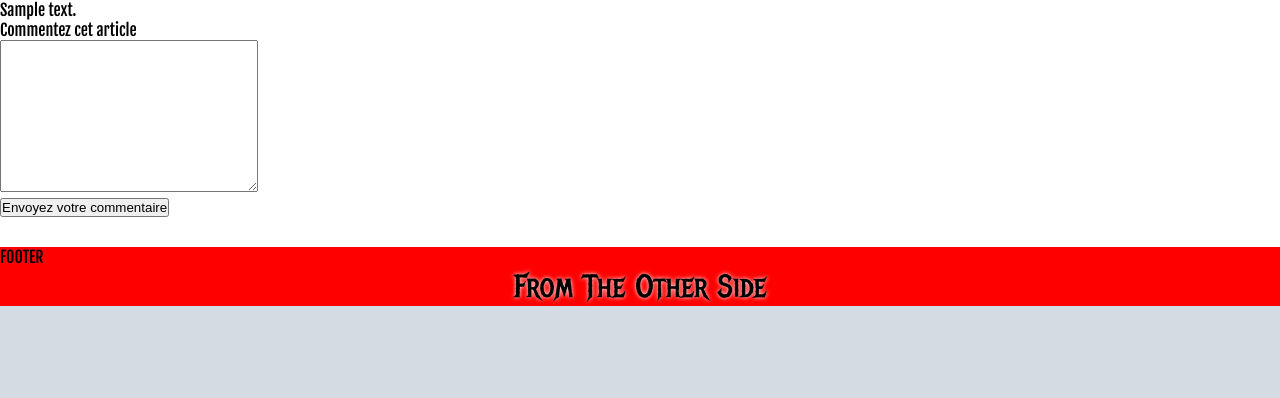
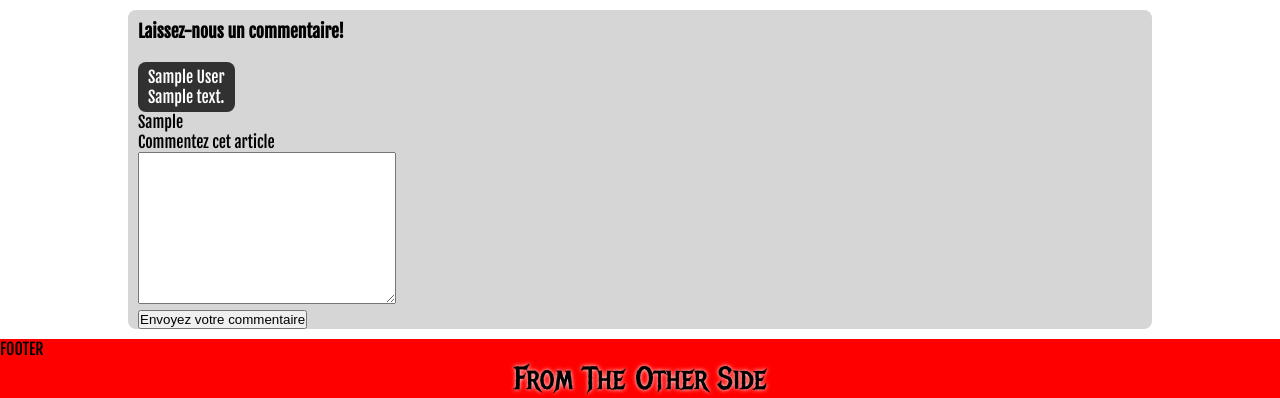
Before and after one commit to plguimond/fromtheotherside, a PHP site: page /index.php?action=singleNews&id=1 in a window 1280 px wide. Shown: the part 2775-3173 px from the top of the page. Before the commit the page ends 3081 px from the top, so only its background shows below. Run offline with PHP 8.4, Linux system fonts and the light colour scheme; the visitor is signed in with stand-in values (Sample User, id 1); tables that the repository leaves empty or names only in its code hold one stand-in row (values such as "Sample post"); grey boxes marked "Sample" are stand-in pictures; data that the repository does not hold is empty.

Commit message:
Affichage des commentaires avec le nom de l'auteur, début de css de la zone commentaire

```diff
--- a/app/Controllers/FrontController.php
+++ b/app/Controllers/FrontController.php
@@ -174,11 +174,12 @@ class FrontController extends Controller
 // Gestion de la page d'affichage d'un article complet
     public function singleNews($data)
     {
-        $lastNews = \Projet\Models\Articles::find('id', $data['article_id']);
-        // A MODIFIER POUR AFFICHER COMMENTAIRE DE LA NEWS
-        $comments = \Projet\Models\Comments::all();
+        $singleNews = \Projet\Models\Articles::find('id', $data['article_id']);
+
+        $comments = \Projet\Models\Comments::getUserComments($data['article_id']);
+
         $newsData = [
-            'singleNews' => $lastNews,
+            'singleNews' => $singleNews,
             'error' => $data['error'],
             'comments' => $comments
         ];
--- a/app/Models/Comments.php
+++ b/app/Models/Comments.php
@@ -14,6 +14,16 @@ class Comments extends Manager
         $sqlQuery = $bdd->prepare("INSERT INTO `comments`(content, idUser,  idArticle) VALUE (:comment, :idUser, :idArticle)");
         $sqlQuery->execute(array(':comment' => $commentData['comment'], ':idUser' => $commentData['user_id'], ':idArticle' => $commentData['article_id']));
 
+    }
+
+    public static function getUserComments($articleId){
+
+        $bdd = self::dbConnect();
+        $sqlQuery = $bdd->prepare("SELECT content, comments.createdAt, firstname, lastname FROM comments INNER JOIN users ON users.id = comments.idUser WHERE comments.idArticle = :idArticle");
+        $sqlQuery->execute(array(':idArticle' => $articleId));
+        $result = $sqlQuery->fetchAll();
+
+        return $result;
     }
 
     public $id;
--- a/app/Models/Manager.php
+++ b/app/Models/Manager.php
@@ -86,6 +86,18 @@ abstract class Manager
         return $result;
     }
 
+    public static function findAll($name, $value){
+        $klass =  get_called_class();
+        $child = explode("\\",$klass);
+        $child = strtolower($child[array_key_last($child)]);
+
+        $bdd = self::dbConnect();
+        $sqlQuery = $bdd->prepare("SELECT * FROM `{$child}` WHERE `{$name}` = ?");
+        $sqlQuery->execute(array($value));
+        $result = $sqlQuery->fetchAll();
+        return $result;
+    }
+
     public static function count(){
         $klass =  get_called_class();
         $child = explode("\\",$klass);
--- a/app/Public/front/css/style.css
+++ b/app/Public/front/css/style.css
@@ -527,3 +527,23 @@ outline: none;
   background-color: rgb(11, 163, 223);
   cursor:pointer;
 }
+
+/* section commentaire */
+
+#singleNews-comment{
+  width: 80%;
+  margin: 10px auto;
+  background-color:  #d6d6d6;;
+  padding-left: 10px;
+  border-radius: 8px;
+}
+#singleNews-comment h2{
+  padding-top: 10px;
+}
+.userComment{
+  background-color: #313131;
+  color: white;
+  width: fit-content;
+  padding: 5px 10px;
+  border-radius: 8px;
+}
--- a/app/Views/front/singleNews.php
+++ b/app/Views/front/singleNews.php
@@ -34,10 +34,14 @@ include('app/Views/front/layouts/header.php');
     </div>
     </section>
     <section id="singleNews-comment">
-        <!-- A MODIFIER POUR AFFICHER COMMENTAIRE DE LA NEWS -->
-        <?php foreach($data['comments'] as $comment) { ?>
-        <p><?=$comment->content?></p>
+        <h2>Laissez-nous un commentaire!</h2>
 
+        <?php foreach($data['comments'] as $comment) {?>
+            <div class="userComment">
+                <p><?=$comment['firstname'] . " " . $comment['lastname'] ?></p>
+                <p><?=$comment['content']?></p>
+            </div>
+            <p><?=$comment['createdAt']?></p>
         <?php }?>
 
 
```
